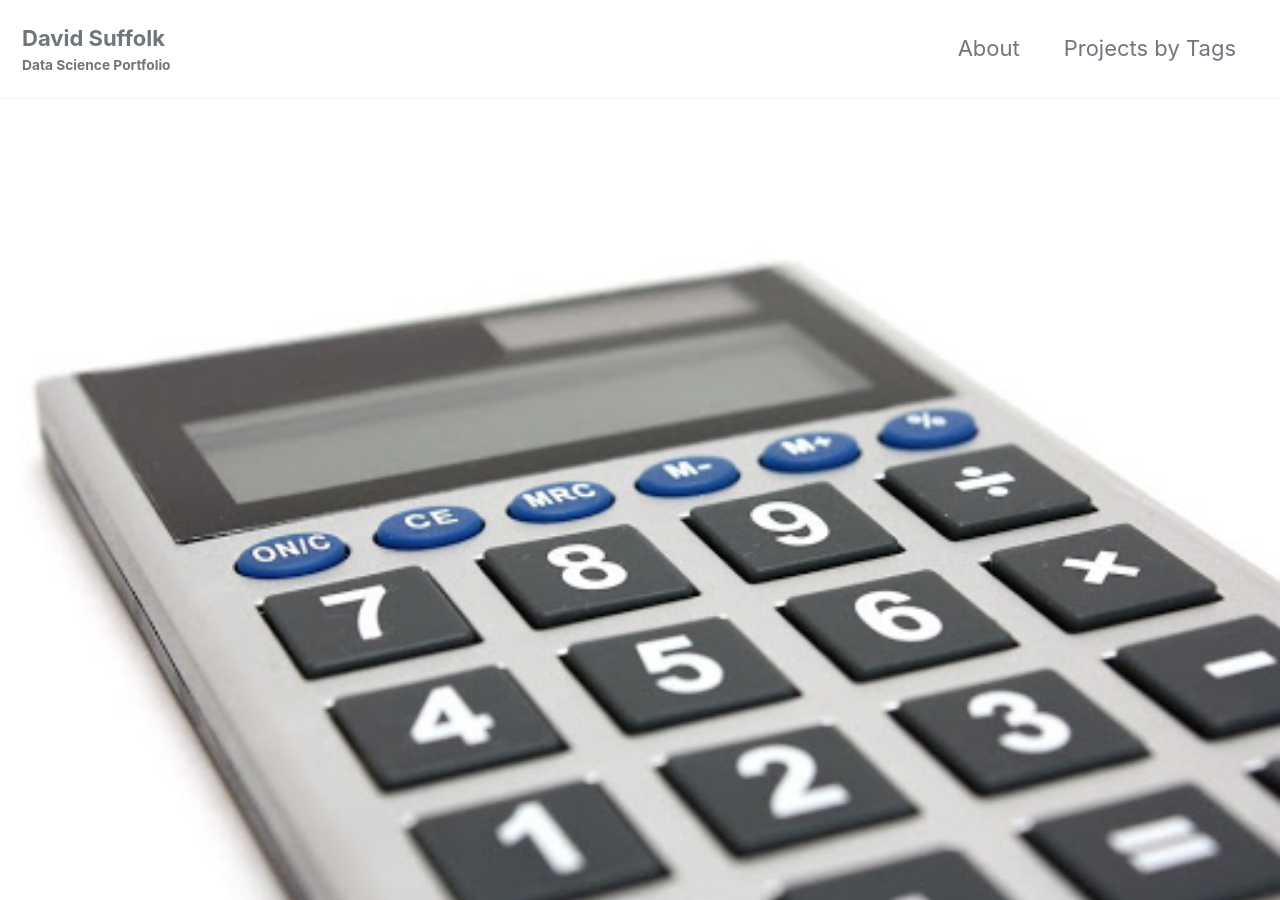
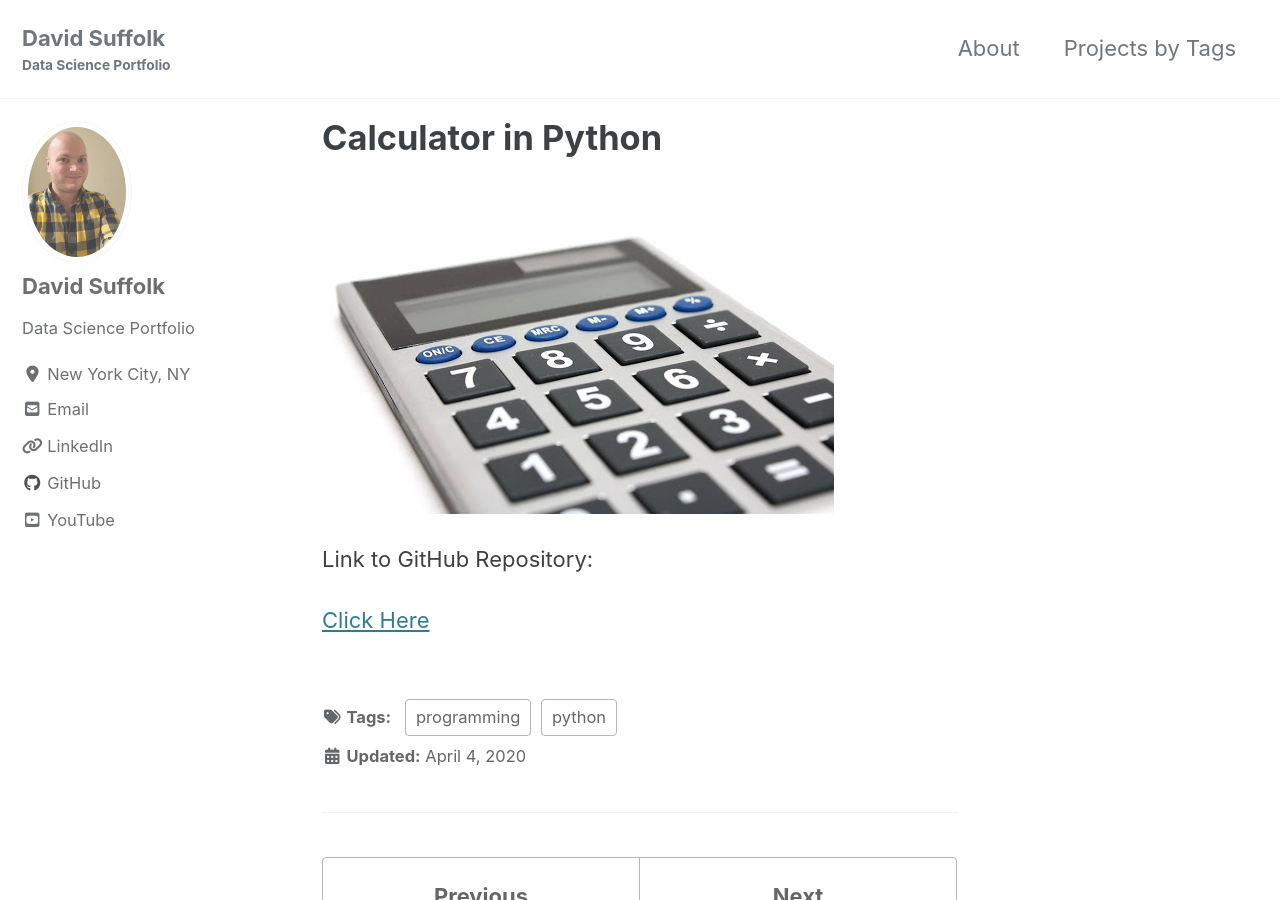
Before and after one commit to davidsuffolk/davidsuffolk.github.io, a Jekyll site: the page built from _posts/2020-04-04-Calculator.md, in a window 1280 px wide and 900 px high. Built offline with Jekyll 4.4.1, drawn with Linux system fonts in a browser that asks for light colours; cached includes are drawn as plain includes; nearby versions of some CDN libraries.

Commit message:
new github

```diff
--- a/_posts/2020-04-04-Calculator.md
+++ b/_posts/2020-04-04-Calculator.md
@@ -4,10 +4,12 @@ title: "Calculator in Python"
 date: 2020-04-04
 tags: [programming, python]
 author_profile: true
+excerpt: "Programming, Python"
 header:
-  image: "/images/calculator.jpg"
-excerpt: "Programming, Python"
+  teaser: /images/calculator.jpg
 ---
+![Calculator](/images/calculator.jpg "Calculator in Python")
+
 Link to GitHub Repository:
 
 [Click Here](https://github.com/davidsuffolk/Python-Calculator)
```
Also changed, not shown: _posts/2020-04-04-AirlineSafety.md (+2 -2 lines).
